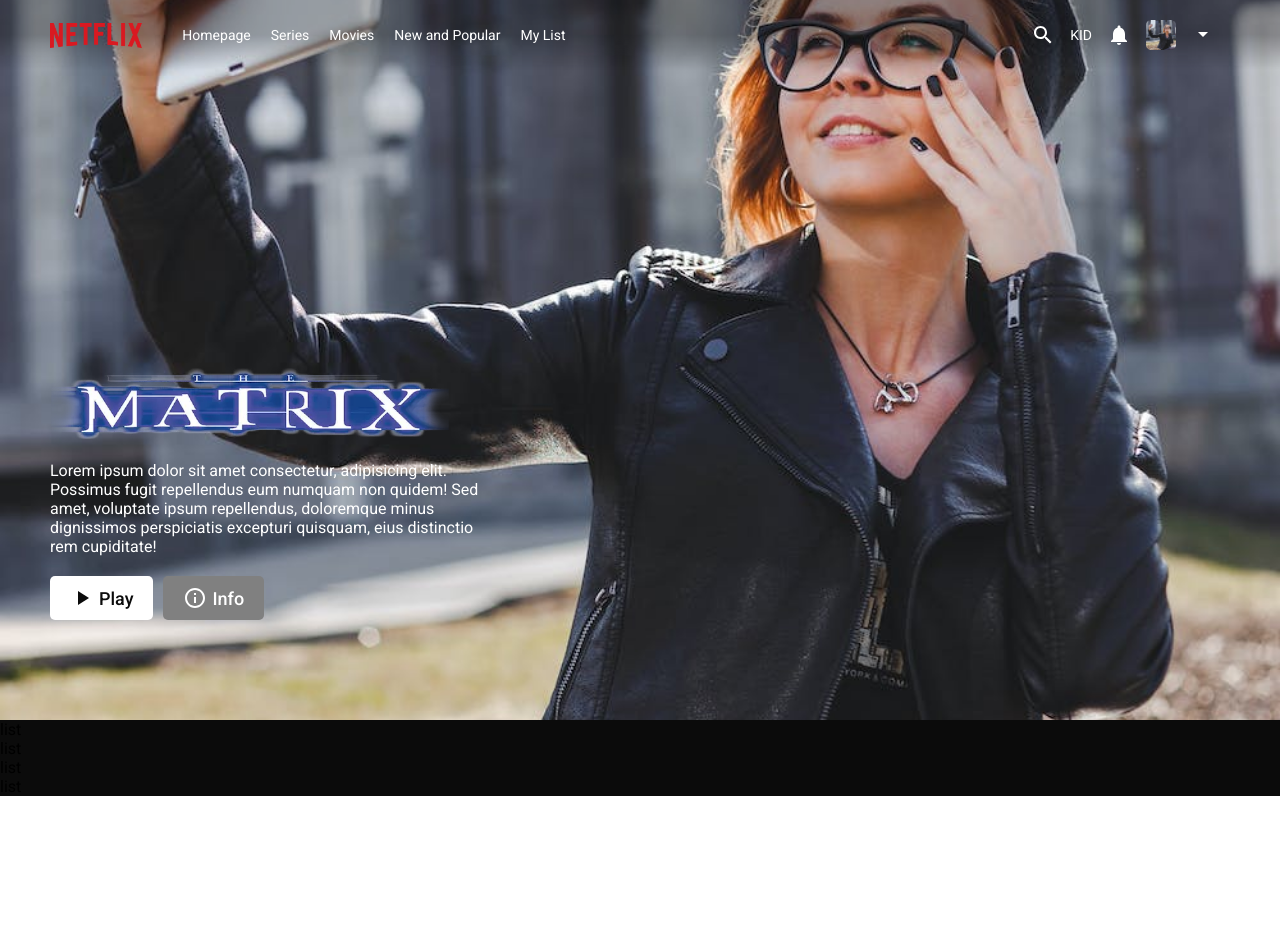
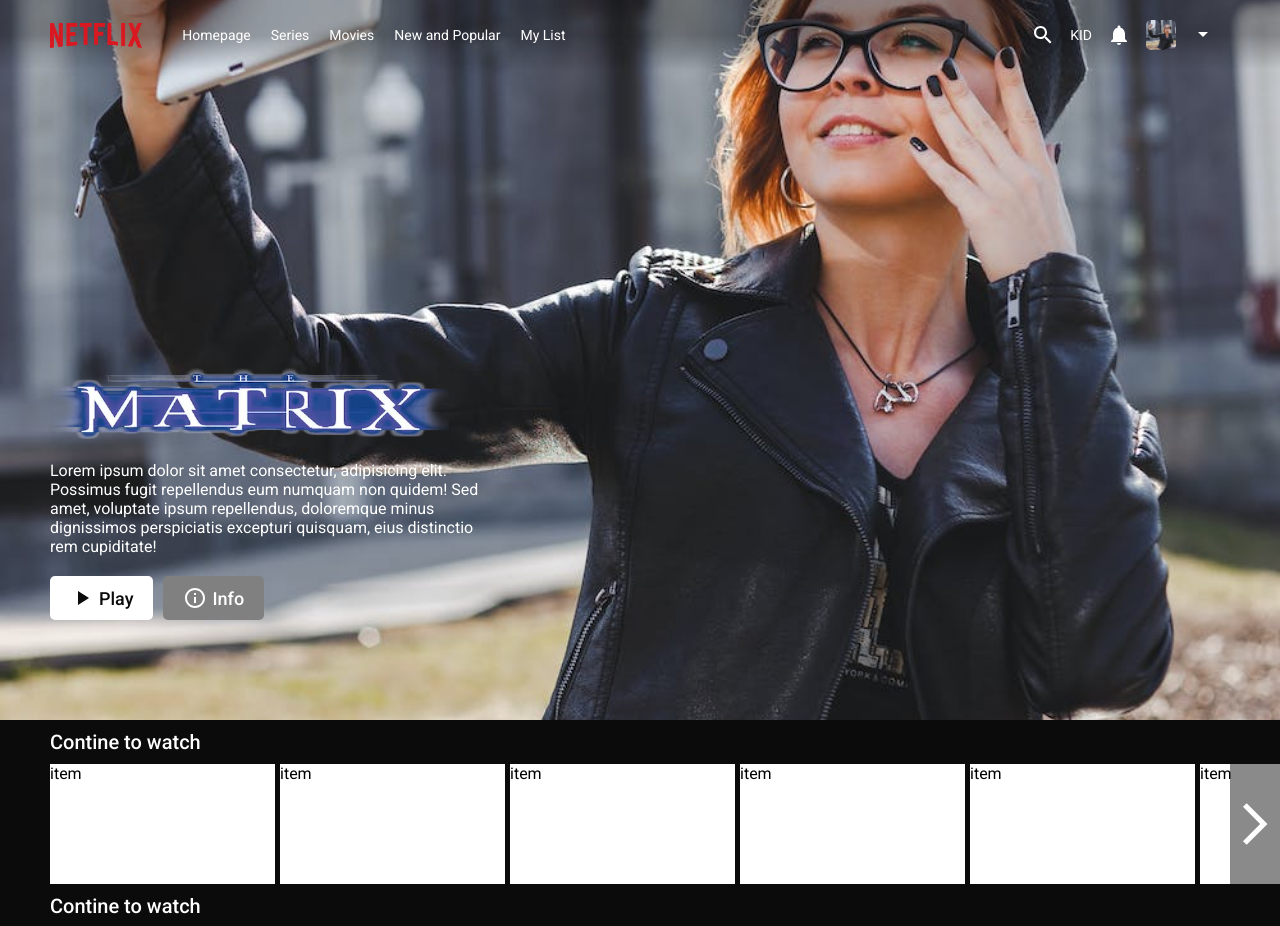
Before and after one commit to spython001/react-netflix-ui, a React (Vite) app: page / in a window 1280 px wide. Shown: the top 926 px of the page. Before the commit the page ends 800 px from the top, so only its background shows below. Built offline with nearby package versions, Linux system fonts and the light colour scheme; a web font is replaced by a local one.

Commit message:
modified contents of list folder files

```diff
--- a/src/components/list/List.jsx
+++ b/src/components/list/List.jsx
@@ -1,9 +1,50 @@
+import { ArrowBackIosOutlined, ArrowForwardIosOutlined } from '@mui/icons-material'
 import './list.scss'
+import ListItem from '../listItem/ListItem'
+import { useRef, useState } from 'react'
 
 export default function List() {
+  const [isMoved, setIsMoved] = useState(false);
+  const [slideNumber, setSlideNumber] = useState(0);
+
+  const listRef = useRef();
+
+  const handleClick = (direction) =>{
+    setIsMoved(true);
+    let distance = listRef.current.getBoundingClientRect().x -50
+    if(direction === "left" && slideNumber >0){
+        setSlideNumber(slideNumber-1);
+        listRef.current.style.transform = `translate(${230 + distance}px)`
+    }
+    if(direction === "right" && slideNumber < 5){
+        setSlideNumber(slideNumber + 1);
+        listRef.current.style.transform = `translate(${-230 + distance}px)`
+    }
+
+  }
   return (
     <div className='list'>
-        list
+        <span className="listTitle">Contine to watch</span>
+        <div className="wrapper">
+            <ArrowBackIosOutlined
+              className='sliderArrow left'
+              onClick={()=>handleClick("left")}
+              style={{display: !isMoved && "none"}}
+            />
+              <div className="container" ref={listRef}>
+                <ListItem/>
+                <ListItem/>
+                <ListItem/>
+                <ListItem/>
+                <ListItem/>
+                <ListItem/>
+                <ListItem/>
+                <ListItem/>
+                <ListItem/>
+                <ListItem/>
+              </div>
+            <ArrowForwardIosOutlined className='sliderArrow right' onClick={()=>handleClick("right")}/>
+        </div>
     </div>
   )
 }
--- a/src/components/list/list.scss
+++ b/src/components/list/list.scss
@@ -0,0 +1,44 @@
+.list{
+    width: 100%;
+    margin-top: 10px;
+
+    .listTitle{
+        color:white;
+        font-size: 20px;
+        font-weight: 500;
+        margin-left: 50px;
+    }
+
+    .wrapper{
+        position: relative;
+
+        .sliderArrow{
+            width: 50px;
+            height: 100%;
+            background-color: rgb(22,22,22, 0.5);
+            color: white;
+            position: absolute;
+            z-index: 99;
+            top:0;
+            bottom:0;
+            margin: auto;
+            cursor: pointer;
+
+            &.left{
+                left:0;
+            }
+            &.right{
+                right:0;
+            }
+        }
+
+        .container{
+            margin-left: 50px;
+            display: flex;
+            margin-top: 10px;
+            width: max-content;
+            transform: translateX(0px);
+            transition: all 1s ease;
+        }
+    }
+}
--- a/src/components/listItem/ListItem.jsx
+++ b/src/components/listItem/ListItem.jsx
@@ -0,0 +1,9 @@
+import './listItem.scss'
+
+export default function ListItem() {
+  return (
+    <div className='listItem'>
+        item
+    </div>
+  )
+}
--- a/src/components/listItem/listItem.scss
+++ b/src/components/listItem/listItem.scss
@@ -0,0 +1,7 @@
+.listItem{
+    width: 225px;
+    height: 120px;
+    background-color: white;
+    margin-right: 5px;
+
+}
--- a/src/home/home.scss
+++ b/src/home/home.scss
@@ -1,3 +1,4 @@
 .home{
     background-color: var(--main-color);
+    overflow:hidden;
 }
```
